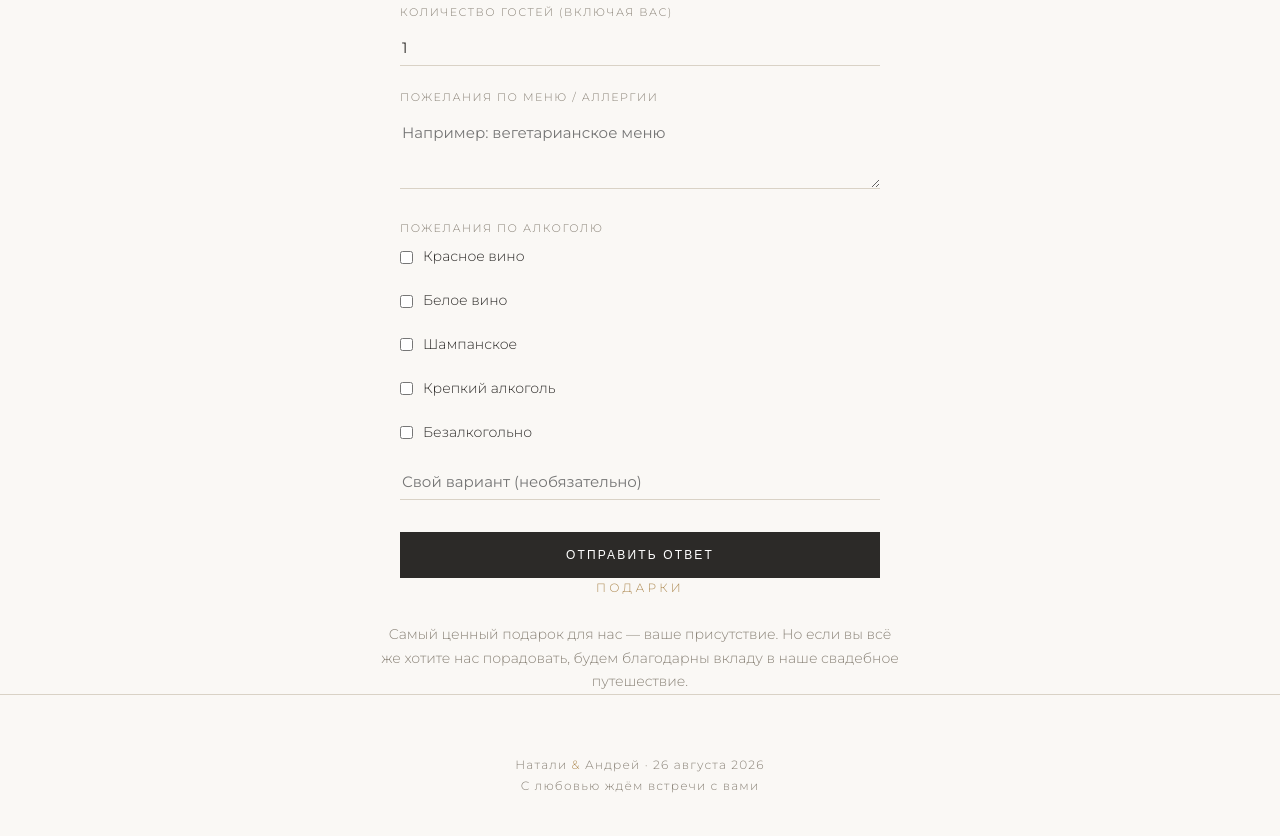
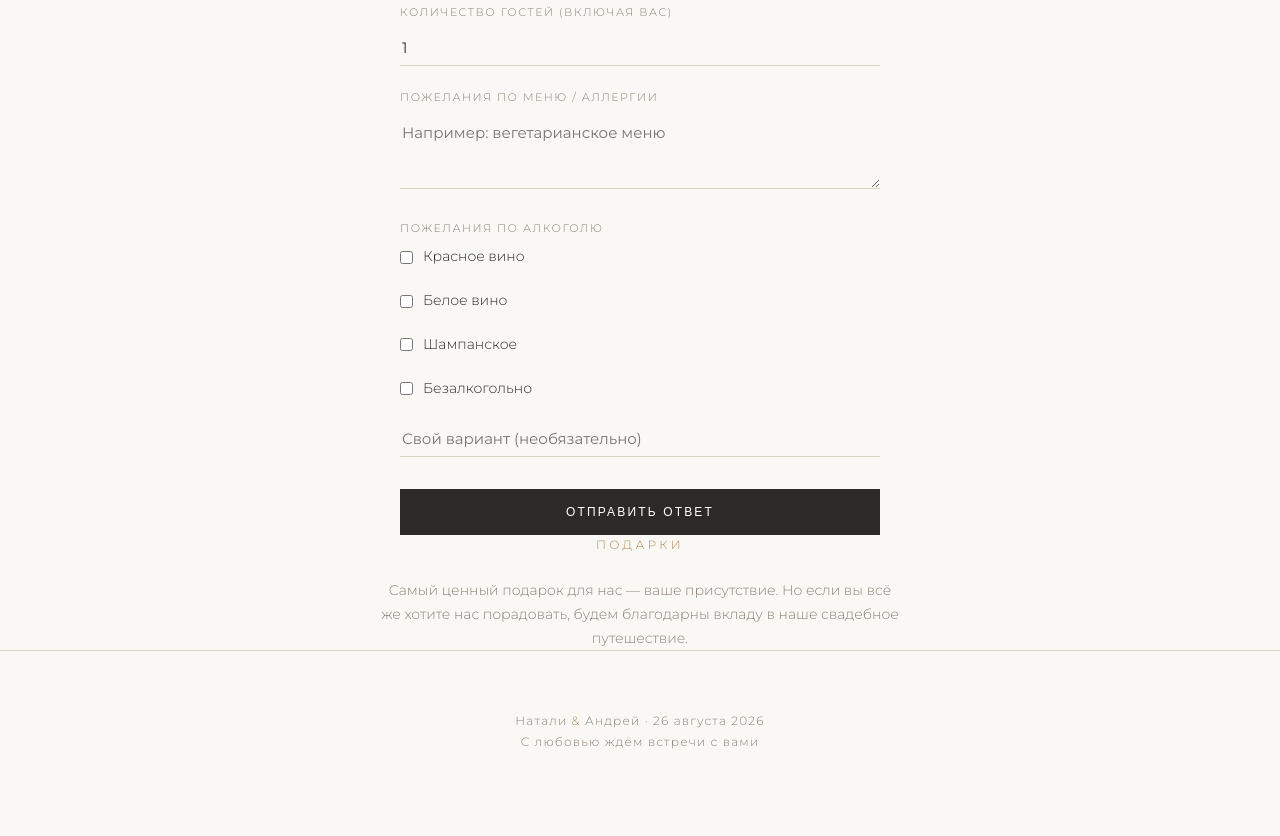
Before and after one commit to MrFor302/mrandmrsfor, a plain HTML site: page index.html in a window 1280 px wide. Shown: the part 3504-4340 px from the top of the page. After the commit the page ends 4296 px from the top, so only its background shows below. Drawn offline with nearby package versions, Linux system fonts and the light colour scheme.

Commit message:
Add files via upload

```diff
--- a/index.html
+++ b/index.html
@@ -405,7 +405,6 @@
         <label><input type="checkbox" name="entry.1381933408" value="Красное вино"> Красное вино</label>
         <label><input type="checkbox" name="entry.1381933408" value="Белое вино"> Белое вино</label>
         <label><input type="checkbox" name="entry.1381933408" value="Шампанское"> Шампанское</label>
-        <label><input type="checkbox" name="entry.1381933408" value="Крепкий алкоголь"> Крепкий алкоголь</label>
         <label><input type="checkbox" name="entry.1381933408" value="Безалкогольно"> Безалкогольно</label>
       </div>
       <input type="text" id="alcoholOther" style="margin-top:12px;" placeholder="Свой вариант (необязательно)">
```
